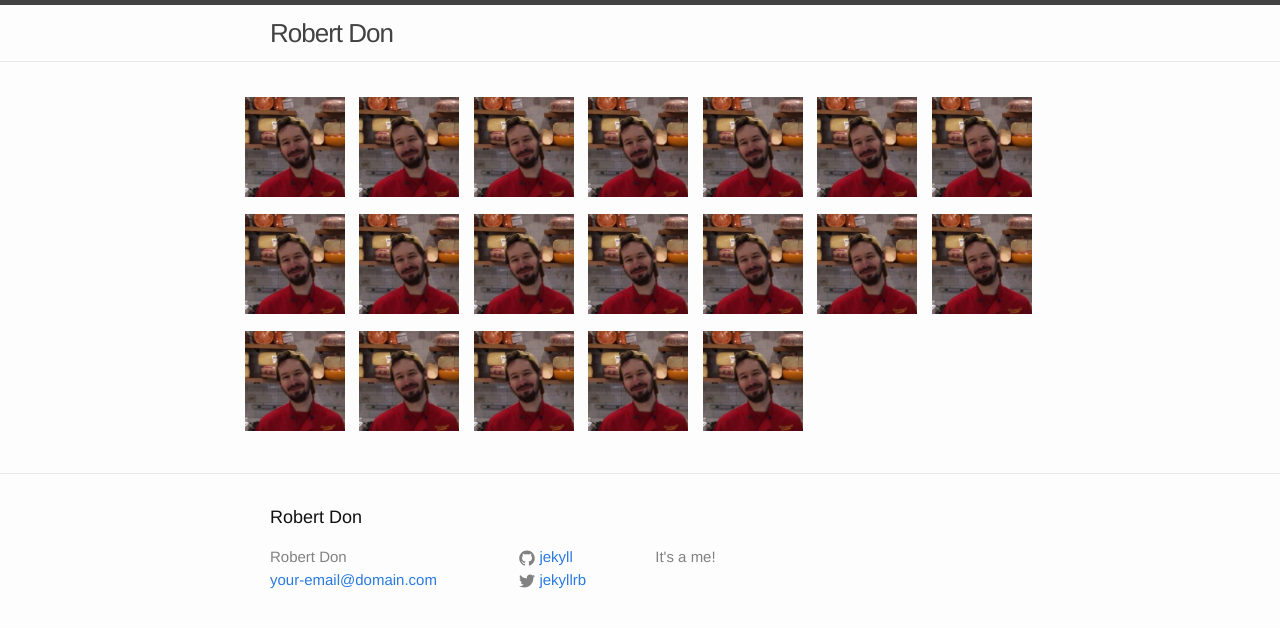
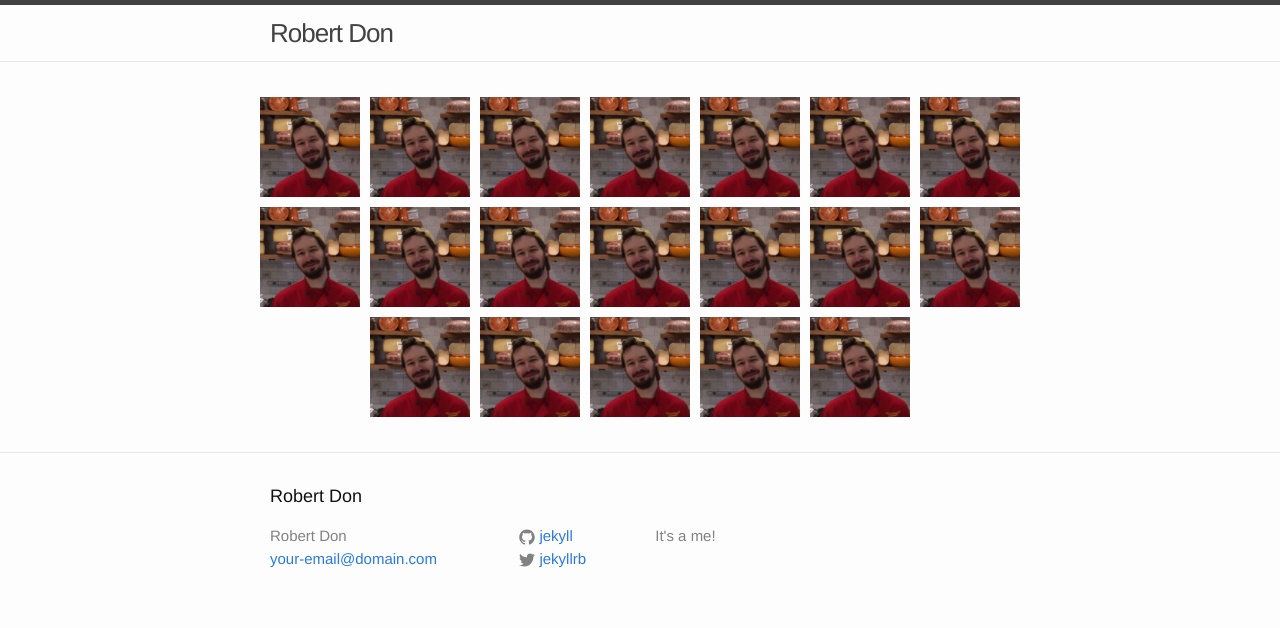
Before and after one commit to dawaltconley/rob, a Jekyll site: the page built from index.html, in a window 1280 px wide. Shown: the top 628 px of the page. Built offline with Jekyll 4.4.1, drawn with Linux system fonts in a browser that asks for light colours.

Commit message:
changed projects list to use img elements instead of links with bg-img, better for search results

```diff
--- a/_sass/_home.scss
+++ b/_sass/_home.scss
@@ -1,7 +1,12 @@
+#projects-list {
+    text-align: center;
+    font-size: 0;
+}
+
 .project-button {
     display: inline-block;
-    font-size: 0;
     margin: $button-margin;
     width:  nth($button-size, 1);
     height: nth($button-size, 2);
+    object-fit: cover;
 }
--- a/index.html
+++ b/index.html
@@ -3,8 +3,15 @@ layout: default
 ---
 
 {% assign projects_list = site.projects | sort: "date" | reverse %}
-{% for project in projects_list %}
 
-<a class="bg-img project-button" style="background-image: url({{ site.baseurl }}/media/project-images/{{ project.image }});"></a>
 
-{% endfor %}
+
+<div id="projects-list">
+
+    {% for project in projects_list %}
+
+    <img class="project-button" src="{{ site.baseurl }}/media/project-images/{{ project.image }}" alt="{{ project.title }}">
+
+    {% endfor %}
+
+</div>
```
